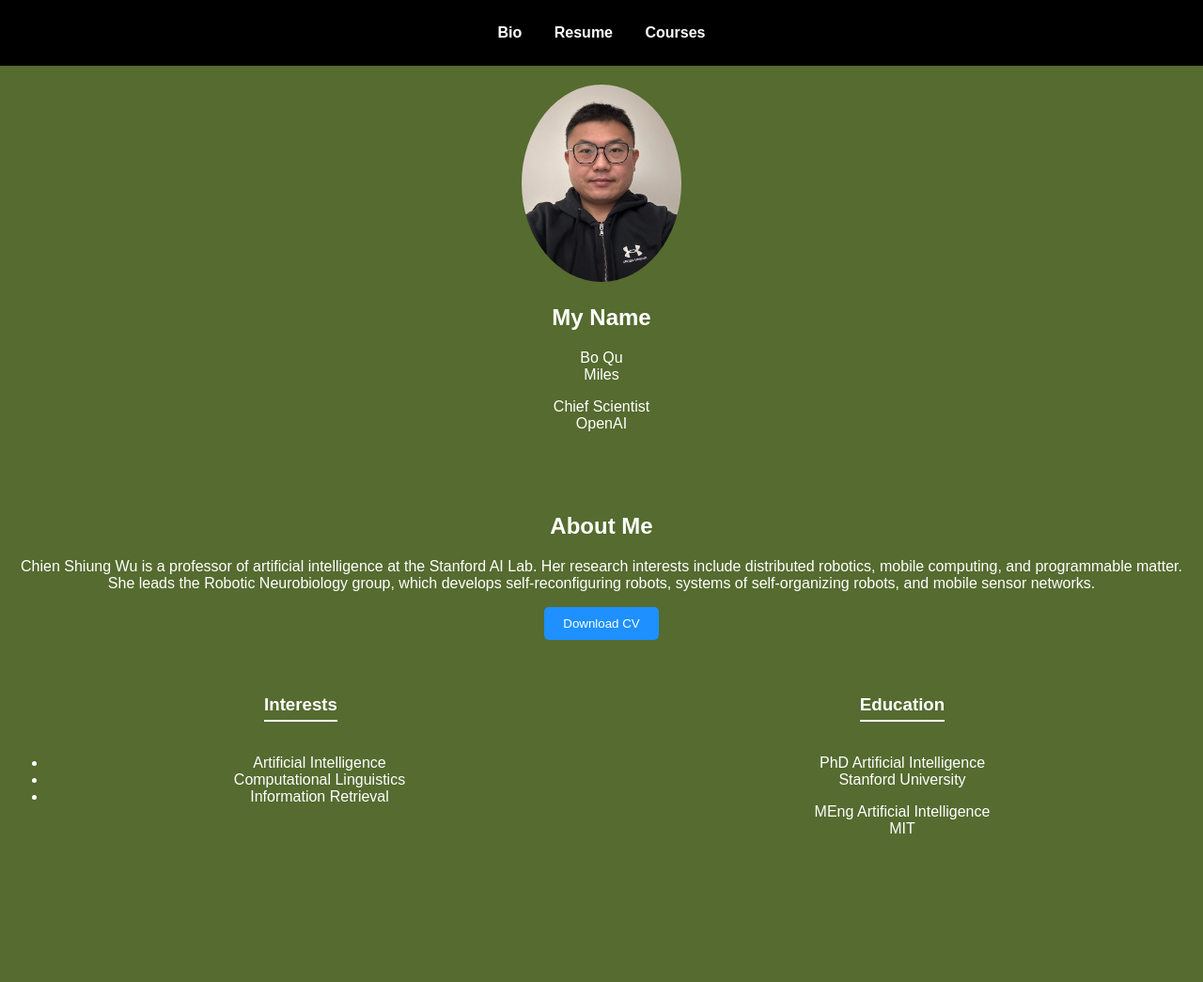
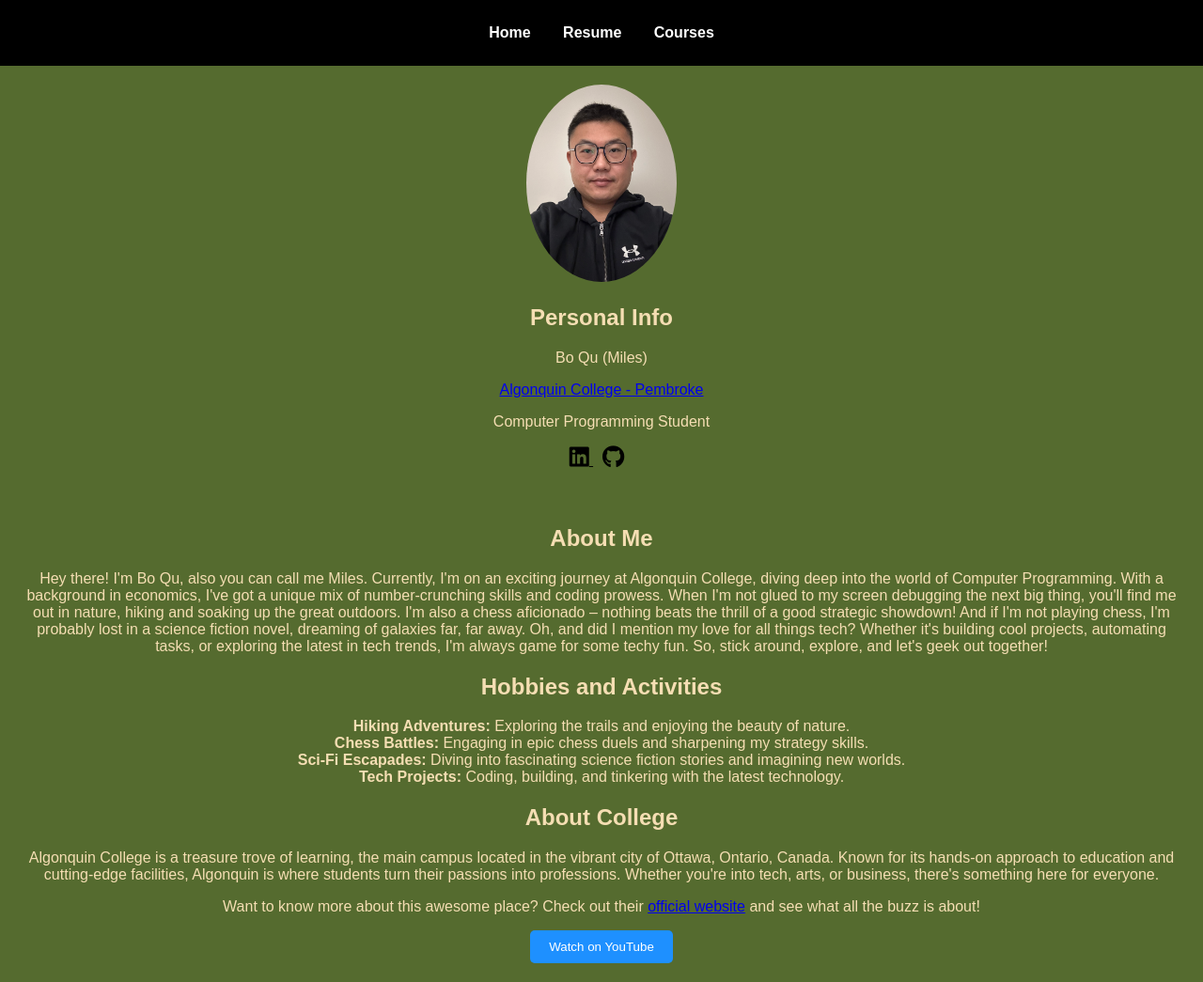
Before and after one commit to codebool/Algonquin-CP, a PHP site: page / in a window 1280 px wide. Shown: the whole page at 94% size. Before the commit the page ends 887 px from the top, so only its background shows below. Run offline with PHP 8.4, Linux system fonts and the light colour scheme.

Commit message:
update assignment 1

```diff
--- a/CST7285/Assignment01/index.html
+++ b/CST7285/Assignment01/index.html
@@ -2,52 +2,75 @@
 <html lang="en">
 <head>
     <meta charset="UTF-8">
-    <meta name="viewport" content="width=device-width, initial-scale=1.0">
+    <meta content="width=device-width, initial-scale=1.0" name="viewport">
     <title>Index - Bo Qu</title>
-    <link rel="stylesheet" href="styles.css">
+    <link href="styles.css" rel="stylesheet">
+    <link rel="stylesheet" href="https://cdnjs.cloudflare.com/ajax/libs/font-awesome/5.15.4/css/all.min.css">
 </head>
 <body class="index">
 <header>
     <nav>
         <ul>
-            <li><a href="#" target="_blank">Bio</a></li>
-            <li><a href="resume.html" target="_blank">Resume</a></li>
-            <li><a href="courses.html" target="_blank">Courses</a></li>
+            <li><a href="#">Home</a></li>
+            <li><a href="resume.html">Resume</a></li>
+            <li><a href="courses.html">Courses</a></li>
         </ul>
     </nav>
 </header>
 
 <main>
     <section class="profile">
-        <img src="my.jpg" alt="Profile Picture" class="profile-picture">
-        <h1>My Name</h1>
-        <p>Bo Qu<br>Miles</p>
-        <p>Chief Scientist<br>OpenAI</p>
+        <img alt="Profile Picture" class="profile-picture" src="my.jpg">
+        <h1>Personal Info</h1>
+        <p>Bo Qu (Miles)</p>
+        <p><a href="https://www.algonquincollege.com/pembroke/" target="_blank">Algonquin College - Pembroke</a></p>
+        <p>Computer Programming Student</p>
         <div class="social-icons">
-            <!-- Social icons here -->
+            <a href="https://www.linkedin.com/in/boolcode/" target="_blank">
+                <i class="fab fa-linkedin"></i>
+            </a>
+            <a href="https://github.com/codebool" target="_blank">
+                <i class="fab fa-github"></i>
+            </a>
         </div>
     </section>
 
     <section class="about">
         <h2>About Me</h2>
-        <p>Chien Shiung Wu is a professor of artificial intelligence at the Stanford AI Lab. Her research interests include distributed robotics, mobile computing, and programmable matter. She leads the Robotic Neurobiology group, which develops self-reconfiguring robots, systems of self-organizing robots, and mobile sensor networks.</p>
-        <button>Download CV</button>
-    </section>
+        <p>
+            Hey there! I'm Bo Qu, also you can call me Miles. Currently, I'm on an exciting journey at Algonquin
+            College,
+            diving deep into the world of Computer Programming. With a background in economics, I've got a unique mix of
+            number-crunching skills and coding prowess.
+            When I'm not glued to my screen debugging the next big thing, you'll find me out in nature, hiking and
+            soaking up the great outdoors.
+            I'm also a chess aficionado – nothing beats the thrill of a good strategic showdown!
+            And if I'm not playing chess, I'm probably lost in a science fiction novel, dreaming of galaxies far, far
+            away.
+            Oh, and did I mention my love for all things tech? Whether it's building cool projects, automating tasks, or
+            exploring the latest in tech trends, I'm always game for some techy fun.
+            So, stick around, explore, and let's geek out together!
+        </p>
 
-    <section class="details">
-        <div class="interests">
-            <h3>Interests</h3>
-            <ul>
-                <li>Artificial Intelligence</li>
-                <li>Computational Linguistics</li>
-                <li>Information Retrieval</li>
-            </ul>
-        </div>
-        <div class="education">
-            <h3>Education</h3>
-            <p>PhD Artificial Intelligence<br>Stanford University</p>
-            <p>MEng Artificial Intelligence<br>MIT</p>
-        </div>
+        <h2>Hobbies and Activities</h2>
+        <ul class="no-bullets">
+            <li><strong>Hiking Adventures:</strong> Exploring the trails and enjoying the beauty of nature.</li>
+            <li><strong>Chess Battles:</strong> Engaging in epic chess duels and sharpening my strategy skills.</li>
+            <li><strong>Sci-Fi Escapades:</strong> Diving into fascinating science fiction stories and imagining new
+                worlds.
+            </li>
+            <li><strong>Tech Projects:</strong> Coding, building, and tinkering with the latest technology.</li>
+        </ul>
+
+        <h2>About College</h2>
+        <p>Algonquin College is a treasure trove of learning, the main campus located in the vibrant city of Ottawa,
+            Ontario, Canada. Known for its hands-on approach to education and cutting-edge facilities, Algonquin is
+            where students turn their passions into professions. Whether you're into tech, arts, or business, there's
+            something here for everyone.</p>
+        <p>Want to know more about this awesome place? Check out their <a href="https://www.algonquincollege.com/"
+                                                                          target="_blank">official website</a> and see
+            what all the buzz is about!</p>
+        <button><a href="https://www.youtube.com/watch?v=94ZIWMB2vQ0">Watch on YouTube</a></button>
     </section>
 </main>
 
--- a/CST7285/Assignment01/styles.css
+++ b/CST7285/Assignment01/styles.css
@@ -1,30 +1,30 @@
 /* styles.css */
 
-.index {
+.index, .resume, .courses {
     font-family: Arial, sans-serif;
     background-color: darkolivegreen; /* Dark green background color */
-    color: white;
+    color: wheat;
     margin: 0;
     padding: 0;
 }
 
-.index header {
+.index header, .resume header, .courses header {
     background-color: #000;
     padding: 10px 0;
 }
 
-.index nav ul {
+.index nav ul, .resume nav ul, .courses nav ul {
     list-style: none;
     padding: 0;
     text-align: center;
 }
 
-.index nav ul li {
+.index nav ul li, .resume nav ul li, .courses nav ul li{
     display: inline;
     margin: 0 15px;
 }
 
-.index nav ul li a {
+.index nav ul li a, .resume nav ul li a, .courses nav ul li a {
     text-decoration: none;
     color: white;
     font-weight: bold;
@@ -37,13 +37,18 @@
 
 .index .profile-picture {
     border-radius: 50%;
-    width: 170px;
+    width: 160px;
     height: 210px;
 }
 
 .index .about, .details {
     padding: 20px;
     text-align: center;
+}
+
+.index .no-bullets {
+    list-style-type: none;
+    padding: 0;
 }
 
 .index button {
@@ -57,6 +62,11 @@
 
 .index button:hover {
     background-color: #104E8B;
+}
+
+.index button a {
+    color: white;
+    text-decoration: none;
 }
 
 .index .details {
@@ -76,8 +86,46 @@
     padding-bottom: 5px;
 }
 
-.index .social-icons {
-    padding-top: 10px;
+.index .social-icons a {
+    color: #000; /* Change the color of the icons */
+    margin-right: 10px; /* Add some space to the right of the icons */
+}
+
+.index .social-icons i {
+    font-size: 24px; /* Change the size of the icons */
+}
+
+.courses main {
+    padding: 20px;
+    background-color: #f9f9f9;
+}
+
+.courses #search-form {
+    margin-bottom: 20px;
+}
+
+.courses #search-input {
+    padding: 5px;
+    border: 1px solid lightgrey;
+    width: auto;
+}
+
+.courses #filter-level, #sort-asc, #sort-desc {
+    padding: 10px;
+    border: none;
+    background-color: #4CAF50;
+    color: white;
+    cursor: pointer;
+}
+
+.courses #filter-level:hover, #sort-asc:hover, #sort-desc:hover {
+    background-color: #45a049;
+}
+
+.courses #courses {
+    padding: 20px;
+    border: 1px solid #ccc;
+    margin-top: 20px;
 }
 
 /* Add social icon styles here */
```
Also changed, not shown: CST7285/Assignment01/courses.html (+9 -4 lines), CST7285/Assignment01/resume.html (+10 -4 lines).
